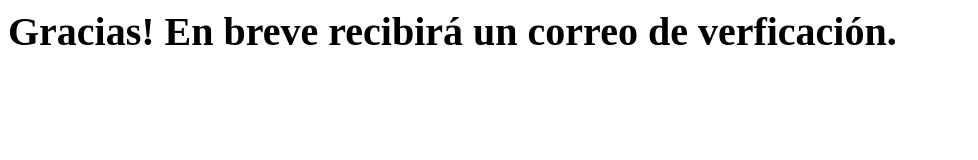
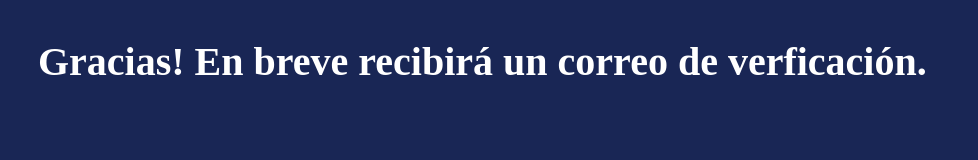
Before and after one commit to javiem18/javiem18.github.io, a plain HTML site: page gracias.html in a window 1280 px wide. Shown: the whole page, without its empty margins (0-978 px from the left). Drawn offline with Linux system fonts and the light colour scheme.

Commit message:
Add files via upload

```diff
--- a/gracias.html
+++ b/gracias.html
@@ -4,6 +4,9 @@
         <style>
             body {
                 font-size: 20px;
+                background-color: #192655;
+                color:white;
+                padding:30px;
             }
         </style>
     </head>
```
Also changed, not shown: formulario.html (+1 -1 lines).
